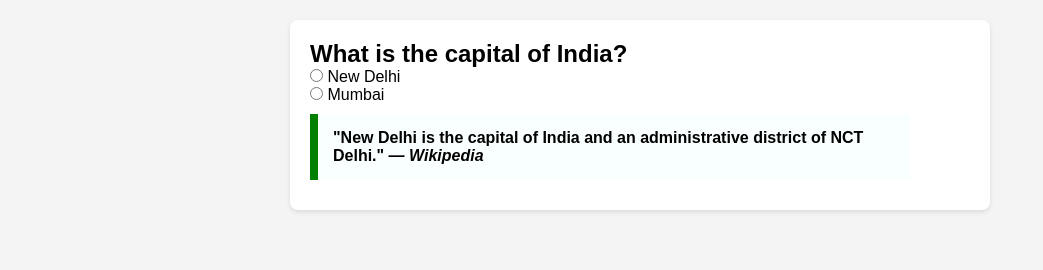
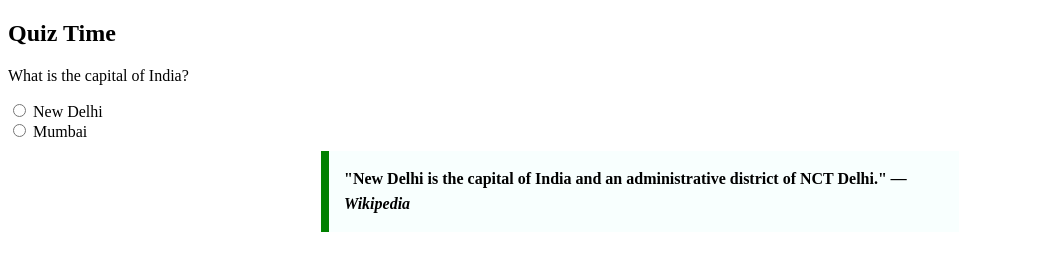
Before and after one commit to acciojob/trivia-satyamjha09, a website: page main.html in a window 1280 px wide. Shown: the whole page, without its empty margins (0-1043 px from the left). Drawn offline with Linux system fonts and the light colour scheme.

Commit message:
created a submission

```diff
--- a/main.html
+++ b/main.html
@@ -8,24 +8,26 @@
 </head>
 <body>
 
-    <div class="quiz-container">
-        <h2>What is the capital of India?</h2>
-        <form>
-            <div>
-                <input type="radio" id="new-delhi" name="capital" value="New Delhi">
-                <label for="new-delhi">New Delhi</label>
-            </div>
-            <div>
-                <input type="radio" id="mumbai" name="capital" value="Mumbai">
-                <label for="mumbai">Mumbai</label>
-            </div>
-        </form>
+     <section>
+    <h2>Quiz Time</h2>
+    <form>
+      <!-- Question -->
+      <p>What is the capital of India?</p>
 
-        <blockquote>
-            "New Delhi is the capital of India and an administrative district of NCT Delhi."
-            <cite>— Wikipedia</cite>
-        </blockquote>
-    </div>
+      <!-- Options -->
+      <label>
+        <input type="radio" name="capital" value="New Delhi"> New Delhi
+      </label><br>
+      <label>
+        <input type="radio" name="capital" value="Mumbai"> Mumbai
+      </label>
+    </form>
 
+    <!-- Quotation Section -->
+    <blockquote>
+      "New Delhi is the capital of India and an administrative district of NCT Delhi."
+      <cite>— Wikipedia</cite>
+    </blockquote>
+  </section>
 </body>
 </html>
--- a/styles.css
+++ b/styles.css
@@ -1,33 +1,12 @@
-/* Basic Reset */
-* {
-    margin: 0;
-    padding: 0;
-    box-sizing: border-box;
-}
-
-/* Styling the body */
-body {
-    font-family: Arial, sans-serif;
-    background-color: #f4f4f4;
-    padding: 20px;
-}
-
-/* Styling the quiz container */
-.quiz-container {
-    background-color: white;
-    padding: 20px;
-    border-radius: 8px;
-    box-shadow: 0 2px 5px rgba(0, 0, 0, 0.1);
-    max-width: 700px;
-    margin: auto;
-}
 
 /* Styling the blockquote */
 blockquote {
-    max-width: 600px;
-    margin: 10px 0;
-    padding: 15px;
-    border-left: 8px solid green;
-    background-color: #f8fffe;
-    font-weight: bold;
+      max-width: 600px;
+      margin: 10px auto;
+      padding: 15px;
+      border-left: 8px solid green;
+      background-color: #f8fffe;
+      font-weight: bold;
+      font-size: 16px;
+      line-height: 1.6;
 }
```
